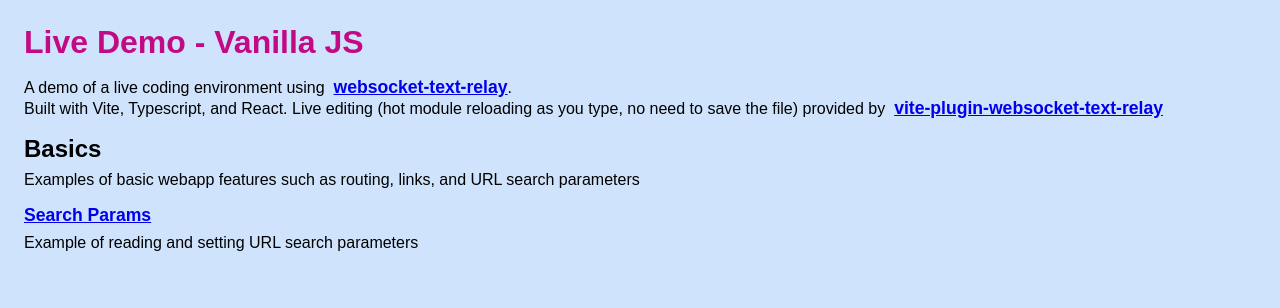
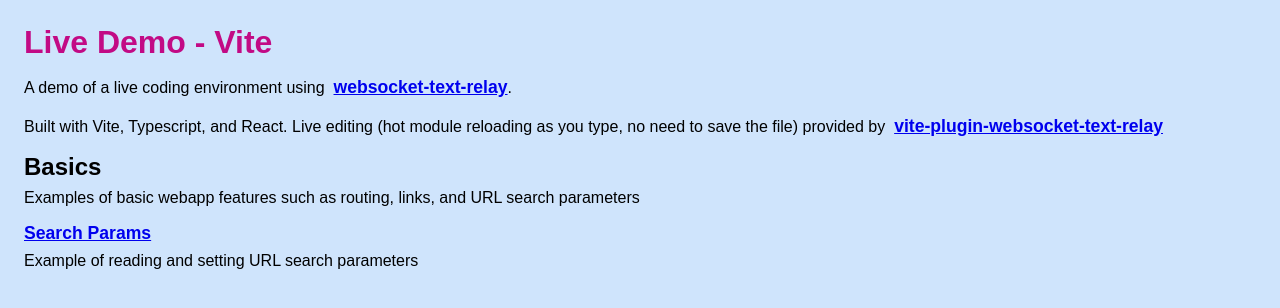
Before and after one commit to niels4/live-demo-vite, a React (Vite) app: page / in a window 1280 px wide. Shown: the top 308 px of the page. Built offline with nearby package versions, Linux system fonts and the light colour scheme.

Commit message:
fix title

```diff
--- a/src/pages/_root.page.tsx
+++ b/src/pages/_root.page.tsx
@@ -1,13 +1,14 @@
 const RootPage = () => {
   return (
     <main>
-      <h1>Live Demo - Vanilla JS</h1>
+      <h1>Live Demo - Vite</h1>
       <p>
         A demo of a live coding environment using &nbsp;
         <a target="_blank" href="https://github.com/niels4/websocket-text-relay">
           websocket-text-relay
         </a>
         .
+        <br />
         <br />
         Built with Vite, Typescript, and React. Live editing (hot module reloading as you type, no need to
         save the file) provided by &nbsp;
```
